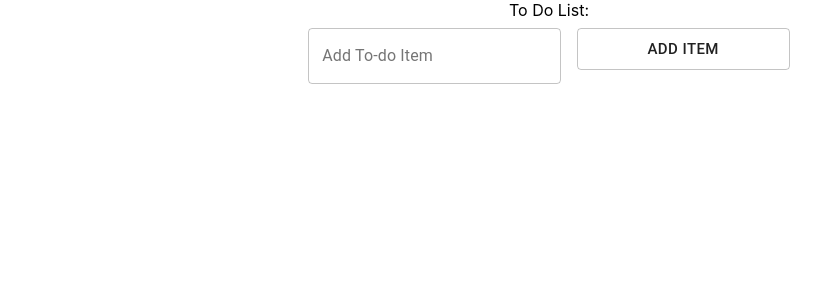
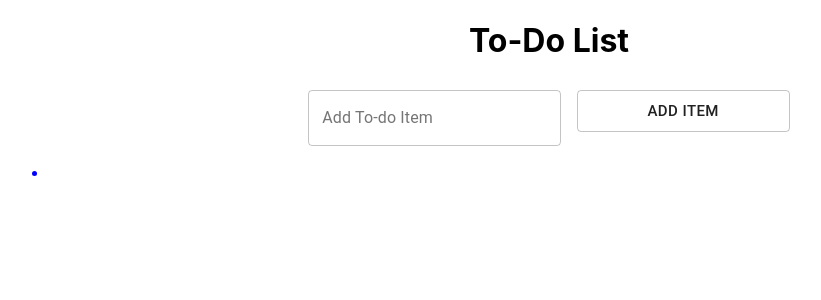
Before and after one commit to 2021-IBM-Accelerate-SW-Track/lab-1-team-27, a React (Create React App) app: page / in a window 1280 px wide. Shown: the top 300 px of the page, without its empty margins (91-912 px from the left). Built offline with nearby package versions, Linux system fonts and the light colour scheme.

Commit message:
updated my code based on rachels help
thanks rachel

```diff
--- a/src/component/body/body.css
+++ b/src/component/body/body.css
@@ -0,0 +1,4 @@
+.temp{
+    color: red;
+    font-family: 'Courier New', Courier, monospace;
+}
--- a/src/component/body/body.js
+++ b/src/component/body/body.js
@@ -11,26 +11,33 @@ const useStyles = makeStyles((theme) => ({
       width: '25ch',
     },
   },
+
 }));
 
 export default function BasicTextFields() {
+
+  const[myList, setMyList] = useState([""]); //trying out the map function
+  const listItems = myList.map((item)=>
+  <li>{item}</li>
+  );
+
+  const divStyle = {color: 'blue', font: 'Courier New'};
   const classes = useStyles();
-  const [value, setValue] = useState([]);
-  const addItem = (i) => {
-    setValue( [...value, {
-      id: value.length,
-      val: value
-    }])
-    console.log(value);
-  }
+  const [value, setValue] = useState("");
+
+
   const handleSubmit = (i) => {
    i.preventDefault()
-   if(value !== ""){ //I think this is where you can validate duplicate entries
-     console.log(value)
+   if(value){ //I think this is where you can validate duplicate entries
+        console.log(myList)
+
+        setMyList(myList.concat([value]));
     }
+
+
  }
   return (
-    <form className={classes.root} noValidate autoComplete="off" onSubmit={addItem}>
+    <form className={classes.root} noValidate autoComplete="off" onSubmit={handleSubmit}>
      <TextField
       value = {value}
       id="outlined-basic"
@@ -39,11 +46,15 @@ export default function BasicTextFields() {
       onChange={(i) => setValue(i.target.value)}
       multiline
      rowsMax={2}/>
+
+
       <Button
-    type = "submit"
+        type="submit"
         variant="outlined"
         size = "large"
         >Add Item</Button>
+
+      <div style = {divStyle}>{listItems}</div>
     </form>
   );
 }
--- a/src/component/header/header.js
+++ b/src/component/header/header.js
@@ -1,3 +1,3 @@
 export default function Header(){
-    return <div>To Do List:</div>
+    return <div><h1>To-Do List</h1></div>
 }
```
Also changed, not shown: src/App.js (+8 -0 lines). Lines whose indentation alone changed are shown as unchanged.
